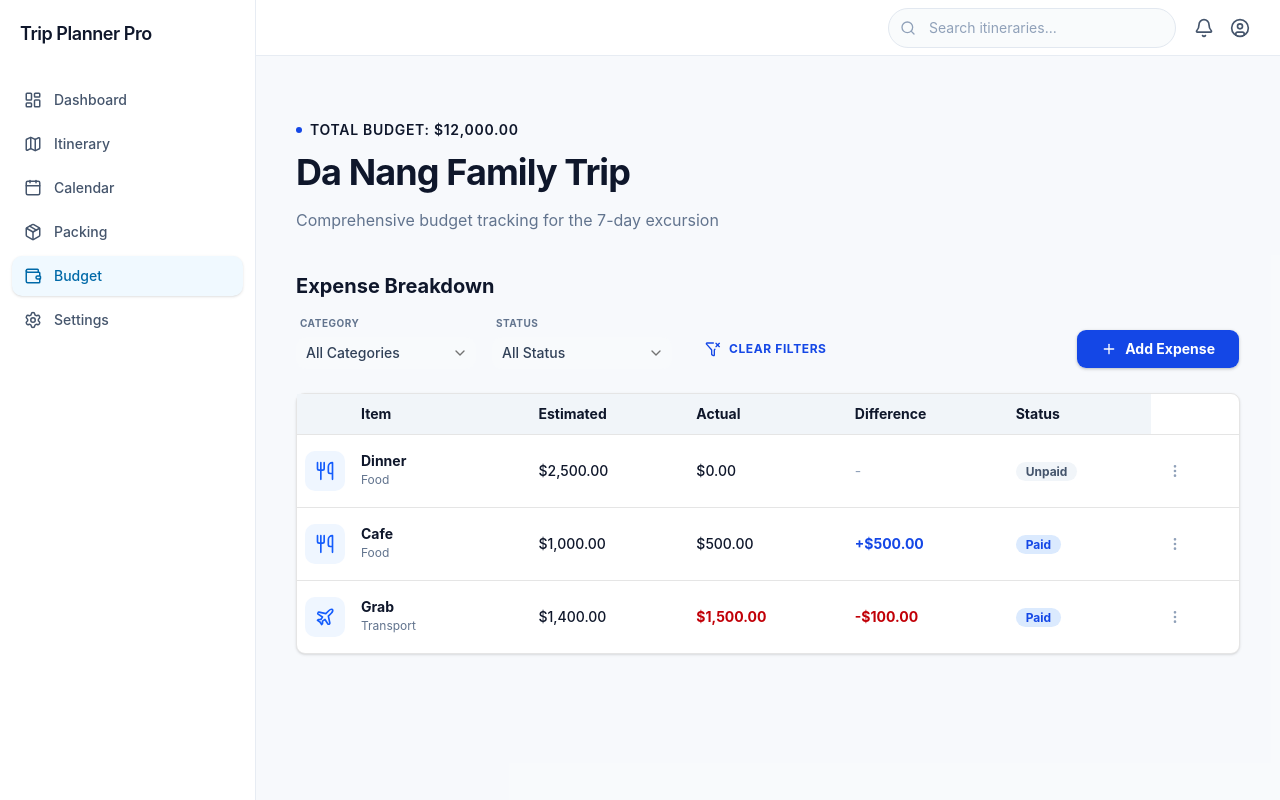
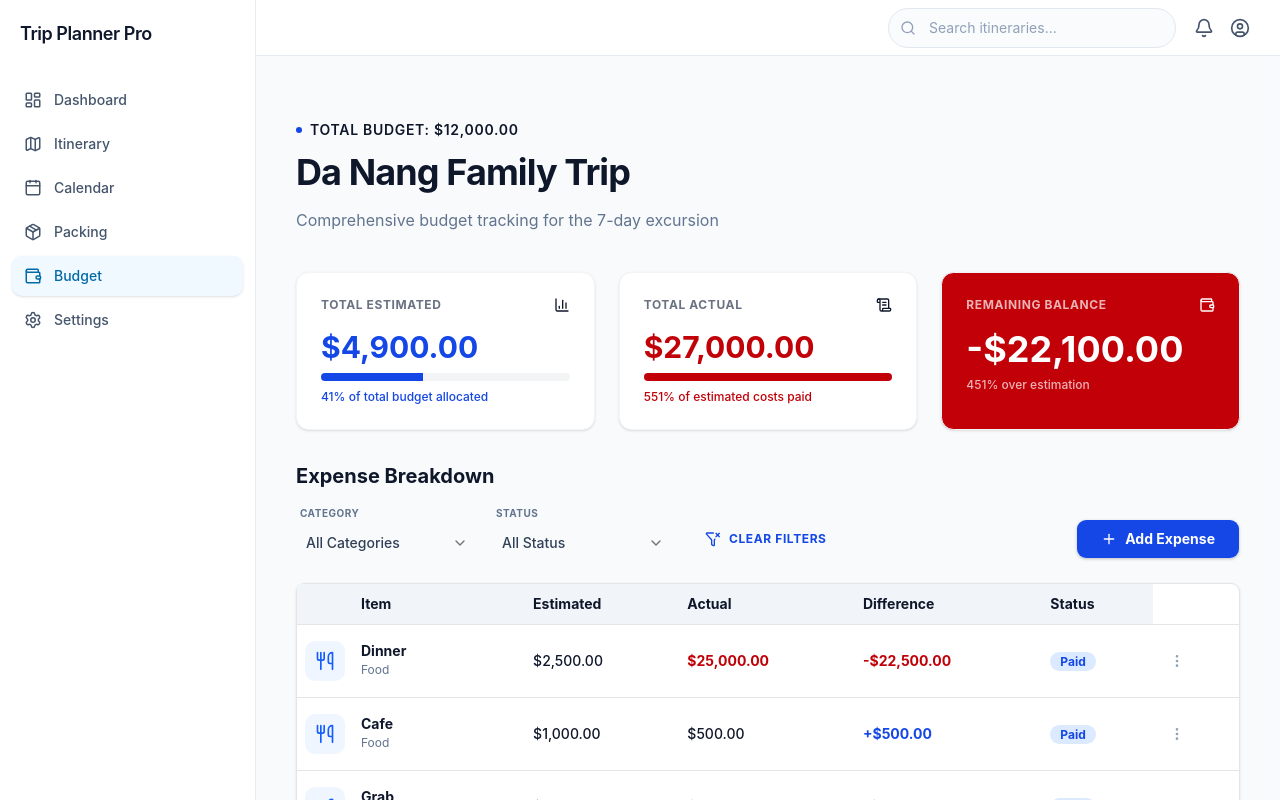
Before and after one commit to ThaoNguyen151/trip-planner-pro, a React (Vite) app: page /budget in a window 1280 px wide. Built offline with nearby package versions, Linux system fonts and the light colour scheme.

Commit message:
feat: complete budget summary cards with custom styling and calculation logics

```diff
--- /dev/null
+++ b/src/components/budget/BudgetSummaryCards.tsx
@@ -0,0 +1,128 @@
+import { useBudgetStore } from "@/stores";
+import { ChartColumn, ScrollText, Wallet } from "lucide-react";
+
+export function BudgetSummaryCards() {
+  const { totalBudget, expenses } = useBudgetStore();
+
+  {
+    /* Calculations */
+  }
+  const totalEstimated = expenses.reduce(
+    (sum, expense) => sum + (expense.estimatedCost ?? 0),
+    0,
+  );
+  const totalActual = expenses.reduce(
+    (sum, expense) => sum + (expense.actualCost ?? 0),
+    0,
+  );
+  const remainingBalance = totalEstimated - totalActual;
+  const estimatedPercent =
+    totalBudget > 0 ? (totalEstimated / totalBudget) * 100 : 0;
+  const actualPercent =
+    totalEstimated > 0 ? (totalActual / totalEstimated) * 100 : 0;
+  const savingPercent =
+    totalEstimated > 0 ? (remainingBalance / totalEstimated) * 100 : 0;
+  const getStatusColor = (percent: number) => {
+    if (percent >= 100) return "text-red-700";
+    if (percent >= 80) return "text-yellow-700";
+    return "text-blue-700";
+  };
+  const getBarColor = (percent: number) => {
+    if (percent >= 100) return "bg-red-700";
+    if (percent >= 80) return "bg-yellow-700";
+    return "bg-blue-700";
+  };
+  const getBgColor = (percent: number) => {
+    if (percent <= 0) return "bg-red-700";
+    if (percent <= 20) return "bg-yellow-700";
+    return "bg-blue-900";
+  };
+  {
+    /* Currency format */
+  }
+  const formatMoney = (amount: number) => {
+    return new Intl.NumberFormat("en-US", {
+      style: "currency",
+      currency: "USD",
+    }).format(amount);
+  };
+  return (
+    <div className="grid grid-cols-1 md:grid-cols-3 gap-6 mb-8">
+      {/* Card 1: Total Estimated */}
+      <div className="bg-white p-6 rounded-xl shadow-sm border border-gray-100">
+        <div className="flex justify-between items-start mb-4">
+          <span className="text-xs font-bold text-gray-500 uppercase tracking-wider">
+            Total Estimated
+          </span>
+          <span className="text-slate-900">
+            <ChartColumn className="w-4 h-4" />
+          </span>
+        </div>
+        <div
+          className={`text-3xl font-bold mb-2 ${getStatusColor(estimatedPercent)}`}
+        >
+          {formatMoney(totalEstimated)}
+        </div>
+        <div className="w-full bg-gray-100 h-2 rounded-full mb-2 overflow-hidden">
+          <div
+            className={`h-full ${getBarColor(estimatedPercent)}`}
+            style={{ width: `${Math.min(estimatedPercent, 100)}%` }}
+          />
+        </div>
+        <p
+          className={`text-xs font-medium ${getStatusColor(estimatedPercent)}`}
+        >
+          {estimatedPercent.toFixed(0)}% of total budget allocated
+        </p>
+      </div>
+
+      {/* Card 2: Total Actual */}
+      <div className="bg-white p-6 rounded-xl shadow-sm border border-gray-100">
+        <div className="flex justify-between items-start mb-4">
+          <span className="text-xs font-bold text-gray-500 uppercase tracking-wider">
+            Total Actual
+          </span>
+          <span className="text-slate-900">
+            <ScrollText className="w-4 h-4" />
+          </span>
+        </div>
+        <div
+          className={`text-3xl font-bold mb-2 ${getStatusColor(actualPercent)}`}
+        >
+          {formatMoney(totalActual)}
+        </div>
+        <div className="w-full bg-gray-100 h-2 rounded-full mb-2 overflow-hidden">
+          <div
+            className={`h-full ${getBarColor(actualPercent)}`}
+            style={{ width: `${Math.min(actualPercent, 100)}%` }}
+          />
+        </div>
+        <p className={`text-xs font-medium ${getStatusColor(actualPercent)}`}>
+          {actualPercent.toFixed(0)}% of estimated costs paid
+        </p>
+      </div>
+
+      {/* Card 3: Remaining Balance */}
+      <div
+        className={`${getBgColor(savingPercent)} p-6 rounded-xl shadow-sm text-white border border-gray-100 transition-colors duration-300`}
+      >
+        <div className="flex justify-between items-start mb-4">
+          <span className="text-xs font-bold opacity-70 uppercase tracking-wider">
+            Remaining Balance
+          </span>
+          <span>
+            <Wallet className="w-4 h-4" />
+          </span>
+        </div>
+        <div className="text-4xl font-bold mb-2">
+          {formatMoney(remainingBalance)}
+        </div>
+        <p className="text-xs font-medium opacity-70">
+          {remainingBalance >= 0
+            ? `${savingPercent.toFixed(0)}% saved from estimation`
+            : `${Math.abs(savingPercent).toFixed(0)}% over estimation`}
+        </p>
+      </div>
+    </div>
+  );
+}
--- a/src/components/budget/index.ts
+++ b/src/components/budget/index.ts
@@ -1,3 +1,4 @@
 export * from "./BudgetHeader";
 export * from "./BudgetToolbar";
 export * from "./ExpenseTable";
+export * from "./BudgetSummaryCards";
--- a/src/pages/budget/BudgetPage.tsx
+++ b/src/pages/budget/BudgetPage.tsx
@@ -1,5 +1,10 @@
 import { useBudgetStore } from "@/stores";
-import { ExpenseTable, BudgetHeader, BudgetToolbar } from "@/components/budget";
+import {
+  ExpenseTable,
+  BudgetHeader,
+  BudgetToolbar,
+  BudgetSummaryCards,
+} from "@/components/budget";
 import React from "react";
 
 export default function BudgetPage() {
@@ -15,6 +20,8 @@ export default function BudgetPage() {
     <div className="container mx-auto py-10 px-4">
       {/* Header */}
       <BudgetHeader totalBudget={totalBudget} />
+      {/* Summary cards */}
+      <BudgetSummaryCards />
       {/* Title, filter bar and add expense button */}
       <BudgetToolbar />
       {/* Expense table */}
--- a/src/stores/useBudgetStore.ts
+++ b/src/stores/useBudgetStore.ts
@@ -10,10 +10,10 @@ export const useBudgetStore = create<BudgetStore>()(
         {
           id: "1",
           estimatedCost: 2500,
-          actualCost: 0,
+          actualCost: 25000,
           category: "Food",
           name: "Dinner",
-          paymentStatus: "Unpaid",
+          paymentStatus: "Paid",
         },
         {
           id: "2",
```
